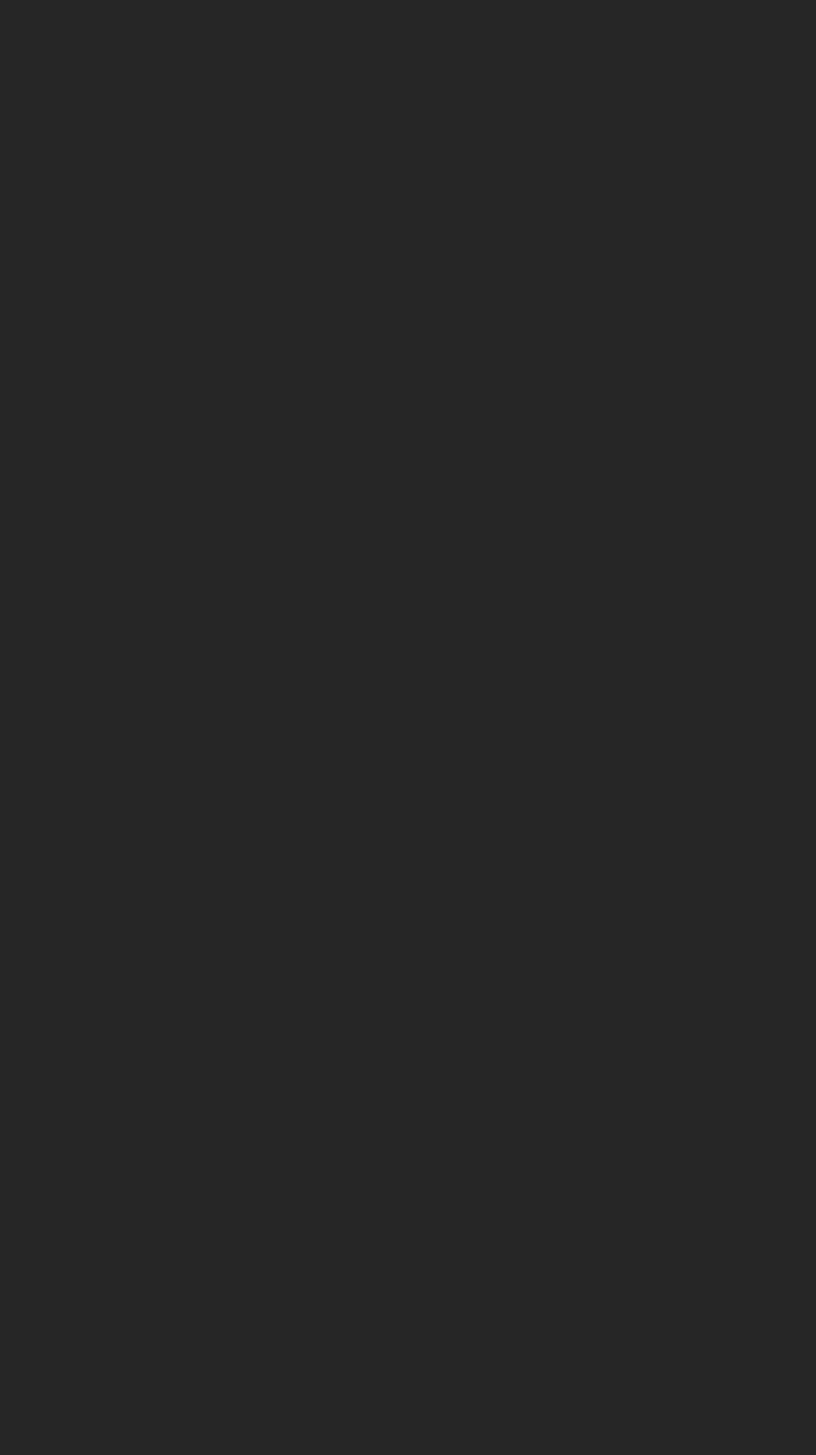
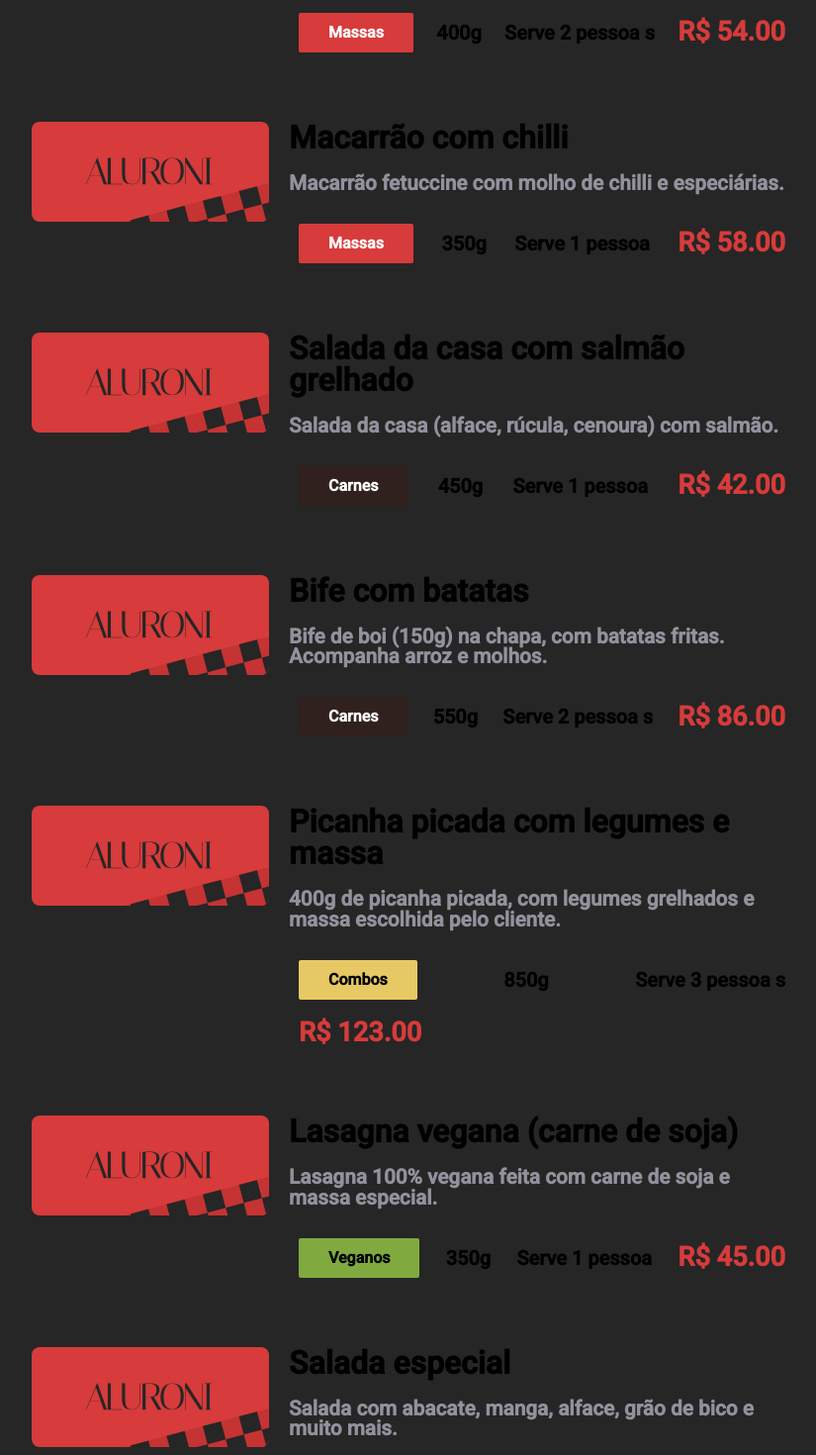
Before and after one commit to Luneciux/19_enverno_restaurant_app, a React (Create React App) app: page / in a window 1280 px wide. Shown: the part 1100-2570 px from the top of the page at 99% size, without its empty margins (168-993 px from the left). Before the commit the page ends 800 px from the top, so only its background shows below. Built offline with nearby package versions, Linux system fonts and the light colour scheme.

Commit message:
setting up the menu itens

```diff
--- /dev/null
+++ b/src/pages/Menu/Itens/Item/Item.module.scss
@@ -0,0 +1,102 @@
+@import "styles/var";
+@import "styles/breakpoints";
+
+$massas: #d73b3b;
+$carnes: #30201e;
+$combos: #e6c864;
+$veganos: #80aa40;
+
+.itemStyle {
+  display: flex;
+  flex-wrap: wrap;
+  width: 90%;
+  &__image {
+    min-width: 240px;
+    @media (max-width: $desktop_xsm) {
+      width: 100%;
+    }
+    img {
+      border-radius: 8px;
+      width: 100%;
+    }
+  }
+  &__description {
+    display: flex;
+    flex: 1;
+    flex-direction: column;
+    flex-wrap: wrap;
+    justify-content: space-around;
+    padding: 0 20px;
+    @media (max-width: $desktop_xsm) {
+      flex-direction: row;
+      margin-top: 20px;
+      padding: 0;
+    }
+  }
+  &__title {
+    h2 {
+      font-size: 2rem;
+      font-weight: bold;
+      margin-bottom: 20px;
+    }
+    p {
+      color: $dark-grey;
+      font-size: 1.3rem;
+      font-weight: 600;
+      max-width: 600px;
+      margin-bottom: 20px;
+    }
+  }
+  &__tags {
+    display: flex;
+    flex-wrap: wrap;
+    justify-content: space-between;
+    margin-bottom: 20px;
+    max-width: 700px;
+    @media (max-width: $desktop_xsm) {
+      justify-content: flex-end;
+    }
+    @media (max-width: $mobile) {
+      justify-content: flex-start;
+    }
+    > div {
+      margin: 10px;
+    }
+  }
+  &__type {
+    align-items: center;
+    border-radius: 2px;
+    display: flex;
+    font-weight: bold;
+    height: 40px;
+    justify-content: center;
+    padding: 10px 30px;
+    &__massas {
+      background-color: $massas;
+      color: white;
+    }
+    &__carnes {
+      background-color: $carnes;
+      color: white;
+    }
+    &__combos {
+      background-color: $combos;
+    }
+    &__veganos {
+      background-color: $veganos;
+    }
+  }
+  &__portion,
+  &__serves,
+  &__value {
+    align-items: center;
+    display: flex;
+    font-size: 1.25rem;
+    font-weight: bold;
+    justify-content: center;
+  }
+  &__value {
+    color: $red;
+    font-size: 1.7rem;
+  }
+}
--- /dev/null
+++ b/src/pages/Menu/Itens/Item/index.tsx
@@ -0,0 +1,52 @@
+import styles from './Item.module.scss';
+import logo from 'assets/images/logo.svg';
+import itens from '../itens.json';
+import classNames from 'classnames';
+
+type ItemProps = typeof itens[0];
+
+function Item(props : ItemProps) {
+
+    const {
+        title,
+        description,
+        category,
+        size,
+        serving,
+        price,
+        photo
+    } = props;
+
+    return (
+        <div className={styles.itemStyle}>
+            <div className={styles.itemStyle__image}>
+                <img src={logo} alt={title}/>
+            </div>
+            <div className={styles.itemStyle__description}>
+                <div className={styles.itemStyle__title}>
+                    <h2> {title} </h2>
+                    <p> {description} </p>
+                </div>
+                <div className={styles.itemStyle__tags}>
+                    <div className={classNames({
+                        [styles.itemStyle__type]: true,
+                        [styles[`itemStyle__type__${category.label.toLocaleLowerCase()}`]]: true
+                    })}>
+                        {category.label}
+                    </div>
+                    <div className={styles.itemStyle__portion}>
+                        {size}g
+                    </div>
+                    <div className={styles.itemStyle__serves}>
+                        Serve {serving} pessoa {serving === 1 ? "" : "s"}
+                    </div>
+                    <div className={styles.itemStyle__value}>
+                        R$ {price.toFixed(2)}
+                    </div>
+                </div>
+            </div>
+        </div>
+    )
+}
+
+export default Item;
--- /dev/null
+++ b/src/pages/Menu/Itens/Itens.module.scss
@@ -0,0 +1,7 @@
+.itens {
+    display: flex;
+    flex-direction: column;
+    flex-wrap: wrap;
+    gap: 40px;
+    width: 100%;
+  }
--- /dev/null
+++ b/src/pages/Menu/Itens/index.tsx
@@ -0,0 +1,21 @@
+import styles from './Itens.module.scss';
+import itens from './itens.json';
+
+import Item from './Item';
+
+function Itens() {
+    return (
+        <div className={styles.itens}>
+            {
+                itens.map(item => (
+                    <Item
+                        key={item.id}
+                        {...item}
+                    />
+                ))
+            }
+        </div>
+    )
+}
+
+export default Itens;
--- /dev/null
+++ b/src/pages/Menu/Itens/itens.json
@@ -0,0 +1,119 @@
+[
+    {
+      "title": "Macarrão mediterrâneo",
+      "description": "Macarrão spaghetti com frutos-do-mar e especíarias, especialidade da cozinha. Atenção: Contém camarão e outros frutos-do-mar!",
+      "photo": "/assets/pratos/macarrao_mediterraneo.png",
+      "size": 400,
+      "serving": 2,
+      "price": 73.0,
+      "id": 1,
+      "category": {
+        "id": 1,
+        "label": "Massas"
+      }
+    },
+    {
+      "title": "Macarrão da casa",
+      "description": "Macarrão com frutos-do-mar e especíarias, especialidade da cozinha. Atenção: Contém camarão e outros frutos-do-mar!",
+      "photo": "/assets/pratos/macarrao_da_casa.png",
+      "size": 400,
+      "serving": 2,
+      "price": 54.0,
+      "id": 2,
+      "category": {
+        "id": 1,
+        "label": "Massas"
+      }
+    },
+    {
+      "title": "Macarrão com chilli",
+      "description": "Macarrão fetuccine com molho de chilli e especiárias.",
+      "photo": "/assets/pratos/macarrao_com_chilli.png",
+      "size": 350,
+      "serving": 1,
+      "price": 58.0,
+      "id": 3,
+      "category": {
+        "id": 1,
+        "label": "Massas"
+      }
+    },
+    {
+      "title": "Salada da casa com salmão grelhado",
+      "description": "Salada da casa (alface, rúcula, cenoura) com salmão.",
+      "photo": "/assets/pratos/salada_da_casa.png",
+      "size": 450,
+      "serving": 1,
+      "price": 42.0,
+      "id": 4,
+      "category": {
+        "id": 2,
+        "label": "Carnes"
+      }
+    },
+    {
+      "title": "Bife com batatas",
+      "description": "Bife de boi (150g) na chapa, com batatas fritas. Acompanha arroz e molhos.",
+      "photo": "/assets/pratos/bife_com_batatas.png",
+      "size": 550,
+      "serving": 2,
+      "price": 86.0,
+      "id": 5,
+      "category": {
+        "id": 2,
+        "label": "Carnes"
+      }
+    },
+    {
+      "title": "Picanha picada com legumes e massa",
+      "description": "400g de picanha picada, com legumes grelhados e massa escolhida pelo cliente.",
+      "photo": "/assets/pratos/picanha_picada.png",
+      "size": 850,
+      "serving": 3,
+      "price": 123.0,
+      "id": 6,
+      "category": {
+        "id": 3,
+        "label": "Combos"
+      }
+    },
+    {
+      "title": "Lasagna vegana (carne de soja)",
+      "description": "Lasagna 100% vegana feita com carne de soja e massa especial.",
+      "photo": "/assets/pratos/lasagna_vegana.png",
+      "size": 350,
+      "serving": 1,
+      "price": 45.0,
+      "id": 7,
+      "category": {
+        "id": 4,
+        "label": "Veganos"
+      }
+    },
+    {
+      "title": "Salada especial",
+      "description": "Salada com abacate, manga, alface, grão de bico e muito mais.",
+      "photo": "/assets/pratos/salada_especial.png",
+      "size": 350,
+      "serving": 1,
+      "price": 37.0,
+      "id": 8,
+      "category": {
+        "id": 4,
+        "label": "Veganos"
+      }
+    },
+    {
+      "title": "Almôndegas",
+      "description": "Porção de almôndegas com sour cream, cebola e tempêros. Acompanha arroz ou massa.",
+      "photo": "/assets/pratos/almondegas.png",
+      "size": 740,
+      "serving": 3,
+      "price": 120.0,
+      "id": 9,
+      "category": {
+        "id": 3,
+        "label": "Combos"
+      }
+    }
+  ]
--- a/src/pages/Menu/index.tsx
+++ b/src/pages/Menu/index.tsx
@@ -1,10 +1,12 @@
+import {ReactComponent as Logo} from 'assets/images/logo.svg'
+import { useState } from 'react';
+
 import Search from './Search';
+import Order from './Order';
+import Itens from './Itens';
 import Filters from './Filters';
-import {ReactComponent as Logo} from 'assets/images/logo.svg'
 
 import styles from './Menu.module.scss';
-import { useState } from 'react';
-import Order from './Order';
 
 function Menu() {
 
@@ -38,6 +40,7 @@ function Menu() {
                         setOrder={setOrder}
                     />
                 </div>
+                <Itens />
             </section>
         </main>
     )
```
